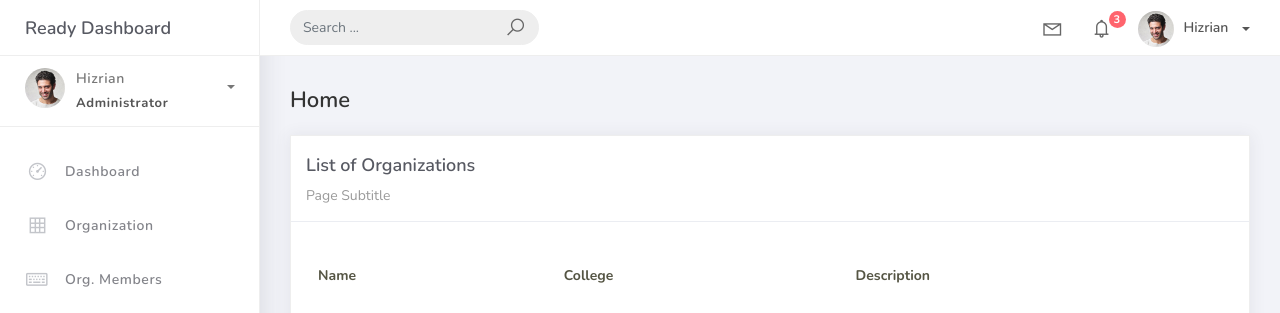
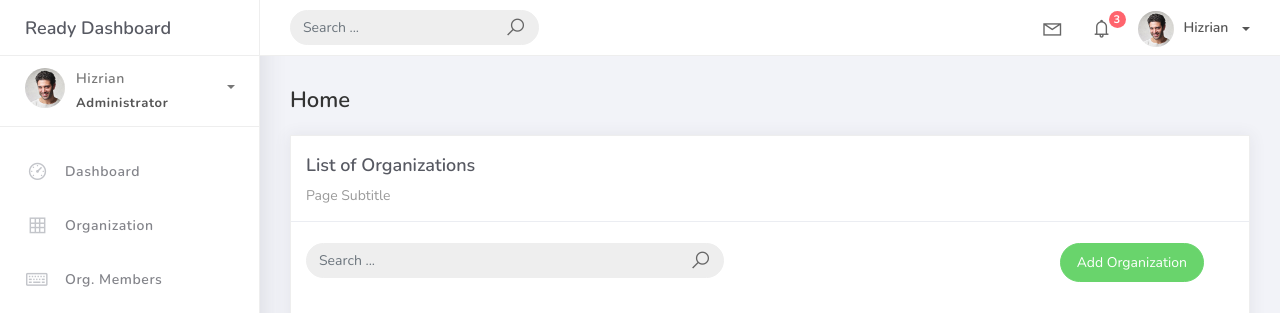
Before and after one commit to mosshead19/PSUsphere, a Django app: page /organization_list in a window 1280 px wide. Shown: the top 313 px of the page. Run offline with Django 5.2, Linux system fonts and the light colour scheme; data that the repository does not hold is empty; some libraries are stand-ins or nearby versions.

Commit message:
added add organization feature

```diff
--- a/projectsite/projectsite/urls.py
+++ b/projectsite/projectsite/urls.py
@@ -16,11 +16,12 @@ Including another URLconf
 """
 from django.contrib import admin
 from django.urls import path
-from studentorg.views import HomePageView, OrganizationList
+from studentorg.views import HomePageView, OrganizationList, OrganizationCreateView
 from studentorg import views
 
 urlpatterns = [
     path('admin/', admin.site.urls),
     path('', views.HomePageView.as_view(), name='home'),
     path('organization_list', OrganizationList.as_view(), name='organization-list'),
+    path('organization_list/add', OrganizationCreateView.as_view(), name='organization-add'),
 ]
--- a/projectsite/studentorg/views.py
+++ b/projectsite/studentorg/views.py
@@ -1,6 +1,10 @@
 from django.shortcuts import render
 from django.views.generic.list import ListView
+from django.views.generic.edit import CreateView
 from studentorg.models import Organization
+from studentorg.forms import OrganizationForm
+from django.urls import reverse_lazy
+
 
 class HomePageView(ListView):
     model = Organization
@@ -12,3 +16,9 @@ class OrganizationList(ListView):
     context_object_name = 'organization'
     template_name = 'org_list.html'
     paginate_by = 5
+
+class OrganizationCreateView(CreateView):
+    model = Organization
+    form_class = OrganizationForm
+    template_name = 'org_form.html'
+    success_url = reverse_lazy('organization-list')
--- a/projectsite/templates/org_list.html
+++ b/projectsite/templates/org_list.html
@@ -11,6 +11,27 @@
                         <div class="card-title">List of Organizations</div>
                         <div class="card-category">Page Subtitle</div>
                     </div>
+                    <br />
+                    <div class="col-md-12 row">
+    <div class="col-md-6">
+        <form class="navbar-left navbar-form nav-search mr-md-3" action="">
+            <div class="input-group">
+                <input type="text" placeholder="Search ..." class="form-control" />
+                <div class="input-group-append">
+                    <span class="input-group-text">
+                        <i class="la la-search search-icon"></i>
+                    </span>
+                </div>
+            </div>
+        </form>
+    </div>
+    <div class="col-md-6">
+        <div class="pull-right">
+            <a href="{% url 'organization-add' %}" class="btn btn-success btn-rounded">Add Organization</a>
+        </div>
+    </div>
+</div>
+
                     <div class="card-body">
                         <table class="table table-striped mt-3">
                             <thead>
```
Also changed, not shown: projectsite/studentorg/forms.py (added, +8 -0 lines), projectsite/templates/org_form.html (added, +32 -0 lines).
